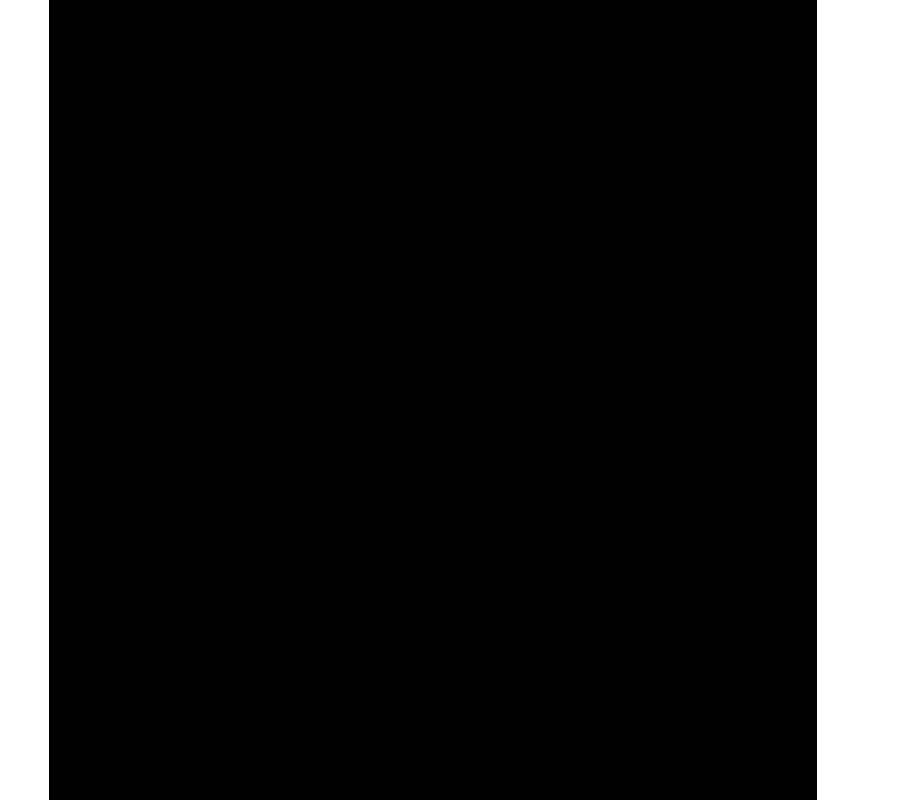
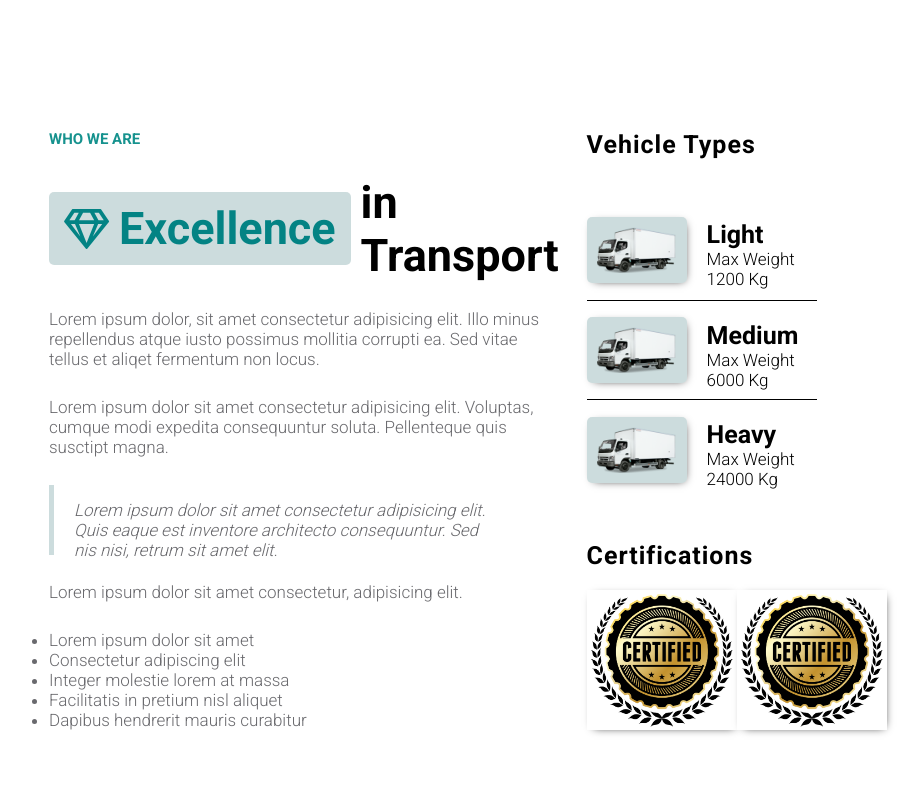
Before and after one commit to edoerco/proj-html-vuejs, a Vue app: page / in a window 1280 px wide. Shown: the part 920-1720 px from the top of the page, without its empty margins (207-1130 px from the left). Built offline with nearby package versions, Linux system fonts and the light colour scheme.

Commit message:
conclusione Excellance

```diff
--- a/src/components/Excellence.vue
+++ b/src/components/Excellence.vue
@@ -1,7 +1,50 @@
 <template>
   <div class="body">
     <div class="container">
-
+      <div class="col-left">
+        <span>WHO WE ARE</span>
+        <div class="title-section">
+          <div class="excellence">
+            <i class="far fa-gem"></i>
+            <h2>Excellence</h2>
+          </div>
+          <h2>in Transport</h2>
+        </div>
+        <p>Lorem ipsum dolor, sit amet consectetur adipisicing elit. Illo minus repellendus atque iusto possimus mollitia corrupti ea. Sed vitae tellus et aliqet fermentum non locus. </p>
+        <p>
+          Lorem ipsum dolor sit amet consectetur adipisicing elit. Voluptas, cumque modi expedita consequuntur soluta. Pellenteque quis susctipt magna.
+        </p>
+        <div class="lorem">
+          <p><i>Lorem ipsum dolor sit amet consectetur adipisicing elit. Quis eaque est inventore architecto consequuntur. Sed nis nisi, retrum sit amet elit. </i></p>
+        </div>
+        <p>Lorem ipsum dolor sit amet consectetur, adipisicing elit. </p>
+        <ul>
+          <li>Lorem ipsum dolor sit amet</li>
+          <li>Consectetur adipiscing elit</li>
+          <li>Integer molestie lorem at massa</li>
+          <li>Facilitatis in pretium nisl aliquet</li>
+          <li>Dapibus hendrerit mauris curabitur</li>
+        </ul>
+      </div>
+      <div class="col-right">
+        <h3>Vehicle Types</h3>
+        <div class="veicles">
+          <div v-for="(truck, index) in trucks" :key="index" class="veicle">
+            <img :src="require(`../assets/${truck.photo}`)" :alt="truck.size">
+            <div class="text-veicle">
+              <h4>{{truck.size}}</h4>
+              <span>Max Weight {{truck.weight}} Kg</span>
+            </div>
+          </div>
+        </div>
+        <div class="certification">
+          <h3>Certifications</h3>
+          <div class="images">
+            <img src="../assets/img/certificate.png" alt="">
+            <img src="../assets/img/certificate.png" alt="">
+          </div>
+        </div>
+      </div>
     </div>
   </div>
 </template>
@@ -9,6 +52,27 @@
 <script>
 export default {
   name: 'Excellence',
+  data() {
+    return {
+      trucks: [
+        {
+          photo: 'img/truck.png',
+          size: 'Light',
+          weight: 1200
+        },
+        {
+          photo: 'img/truck.png',
+          size: 'Medium',
+          weight: 6000
+        },
+        {
+          photo: 'img/truck.png',
+          size: 'Heavy',
+          weight: 24000
+        },
+      ]
+    }
+  }
 }
 </script>
 
@@ -22,10 +86,142 @@
   background-color: $white;
 
   .container {
+    display: flex;
+    justify-content: space-between;
     width: 60%;
     height: 100%;
     margin: 0 auto;
-    background-color: black; // rimuovere il bc
+    padding: 150px 0;
+
+
+    .col-left {
+      display: flex;
+      flex-direction: column;
+      justify-content: space-between;
+      width: 65%;
+      height: 100%;
+      color: $mid-gray;
+
+      p,
+      li {
+        font-weight: 300;
+        font-size: 17px;
+      }
+
+      span {
+        color: $blue-chill;
+        font-size: 15px;
+        font-weight: bold;
+      }
+
+      .title-section {
+        display: flex;
+        align-items: center;
+        font-size: 30px;
+
+        h2 {
+          color: black;
+        }
+
+        .excellence {
+          display: flex;
+          align-items: center;
+          background-color: rgba(03,83,84, 0.2);
+          padding: 10px 15px;
+          border-radius: 5px;
+          margin-right: 10px;
+          color: $blue-lagoon;
+
+
+          h2 {
+            color: $blue-lagoon;
+          }
+
+          i {
+            font-size: 40px;
+            margin-right: 10px;
+          }
+        }
+      }
+
+      .lorem {
+        height: 70px;
+        width: 90%;
+        padding: 15px 0 15px 20px;
+        border-left: 5px solid rgba(03,83,84, 0.2);
+      }
+
+    }
+
+    .col-right {
+      width: 30%;
+      display: flex;
+      flex-direction: column;
+      justify-content: space-between;
+
+      h3 {
+        font-size: 25px;
+        letter-spacing: 1px;
+      }
+
+      .veicles {
+        height: 300px;
+        display: flex;
+        flex-direction: column;
+        justify-content: space-between;
+      }
+
+      .veicle {
+        display: flex;
+        align-items: center;
+        height: 100px;
+        padding: 20px 0;
+
+
+        &:nth-child(2) {
+          border-top: 1px solid black;
+          border-bottom: 1px solid black;
+
+        }
+
+        img {
+          width: 100px;
+          background-color: rgba(03,83,84, 0.2);
+          padding: 10px;
+          border-radius: 5px;
+          margin-right: 20px;
+          box-shadow: 2px 2px 9px -5px #000000;
+        }
+
+        .text-veicle {
+          display: flex;
+          flex-direction: column;
+          justify-content: space-evenly;
+          height: 100%;
+
+          h4 {
+            font-size: 25px;
+          }
+
+          span {
+            font-weight: 300;
+            font-size: 17px;
+          }
+        }
+      }
+
+      .images {
+        display: flex;
+        justify-content: space-between;
+        margin-top: 20px;
+
+        img {
+          width: 150px;
+          background-color: #fff;
+          box-shadow: 2px 2px 9px -5px #000000;
+        }
+      }
+    }
   }
 }
 </style>
--- a/src/style/vars.scss
+++ b/src/style/vars.scss
@@ -2,7 +2,7 @@
 //color cube
 $woodsmoke: #121117;
 $white: #ffffff;
-$mid-grey: #69696d;
+$mid-gray: #69696d;
 $blue-lagoon: #038384;
 $silver-sand: #bcbdbd;
 $fountain-blue: #52bbbb;
```
